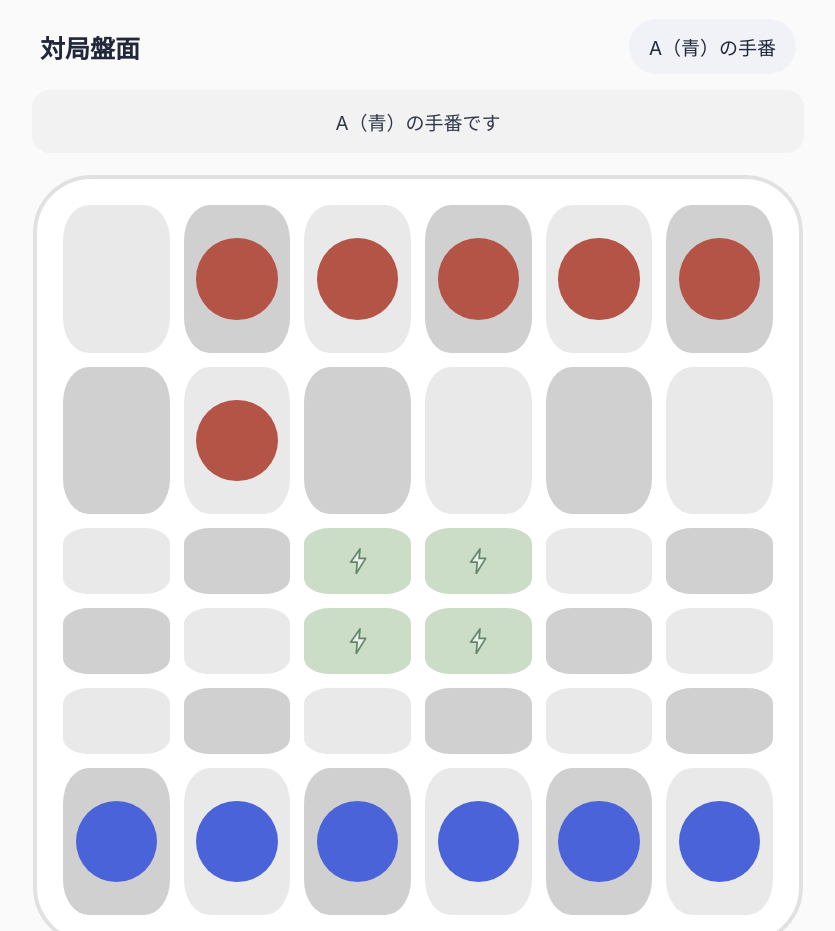
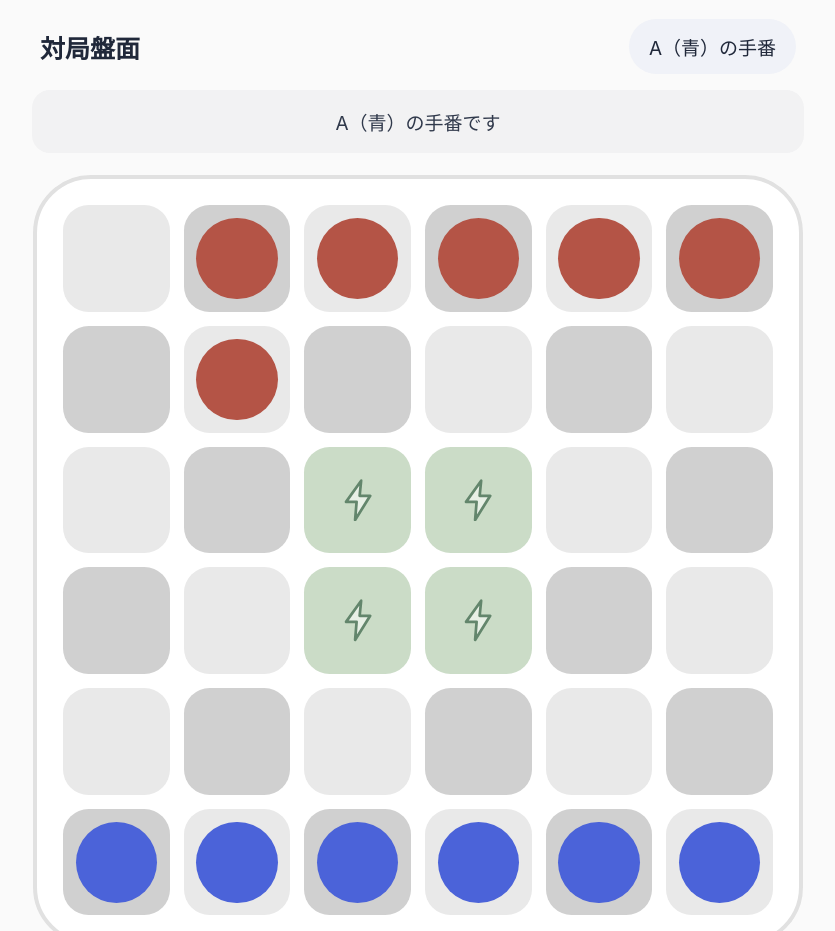
Before and after one commit to HERO-1612/board-game-Gemini, a plain HTML site: page index.html in a window 1280 px wide. Shown: the part 830-1761 px from the top of the page, without its empty margins (222-1057 px from the left). Drawn offline with Linux system fonts and the light colour scheme.

Commit message:
Add files via upload

```diff
--- a/index.html
+++ b/index.html
@@ -28,7 +28,7 @@ h1{text-align:center;font-size:clamp(25px,4vw,38px);font-weight:800;letter-spaci
 .turnbadge{background:#f0f2f8;border-radius:999px;padding:14px 20px;font-size:19px}
 .status{background:#f2f2f3;border-radius:18px;text-align:center;padding:18px 12px;font-size:19px;color:#30394b;margin-bottom:22px;min-height:60px}
 .board-wrap{width:100%;max-width:770px;margin:0 auto 24px;background:#fff;border:4px solid #e1e1e1;border-radius:58px;padding:26px}
-.board{display:grid;grid-template-columns:repeat(6,1fr);gap:14px;aspect-ratio:1}
+.board{display:grid;grid-template-columns:repeat(6,minmax(0,1fr));grid-template-rows:repeat(6,minmax(0,1fr));gap:14px;aspect-ratio:1;width:100%}
 .cell{position:relative;border:0;border-radius:24%;padding:0;display:grid;place-items:center;min-width:0;min-height:0}
 .light{background:#e9e9e9}.dark{background:#d0d0d0}.check{background:#cbdcc7!important}.goal-cell{background:rgba(255,220,90,.48)!important}
 .piece{width:76%;aspect-ratio:1;border-radius:50%;display:block;z-index:2;box-shadow:none}
```
